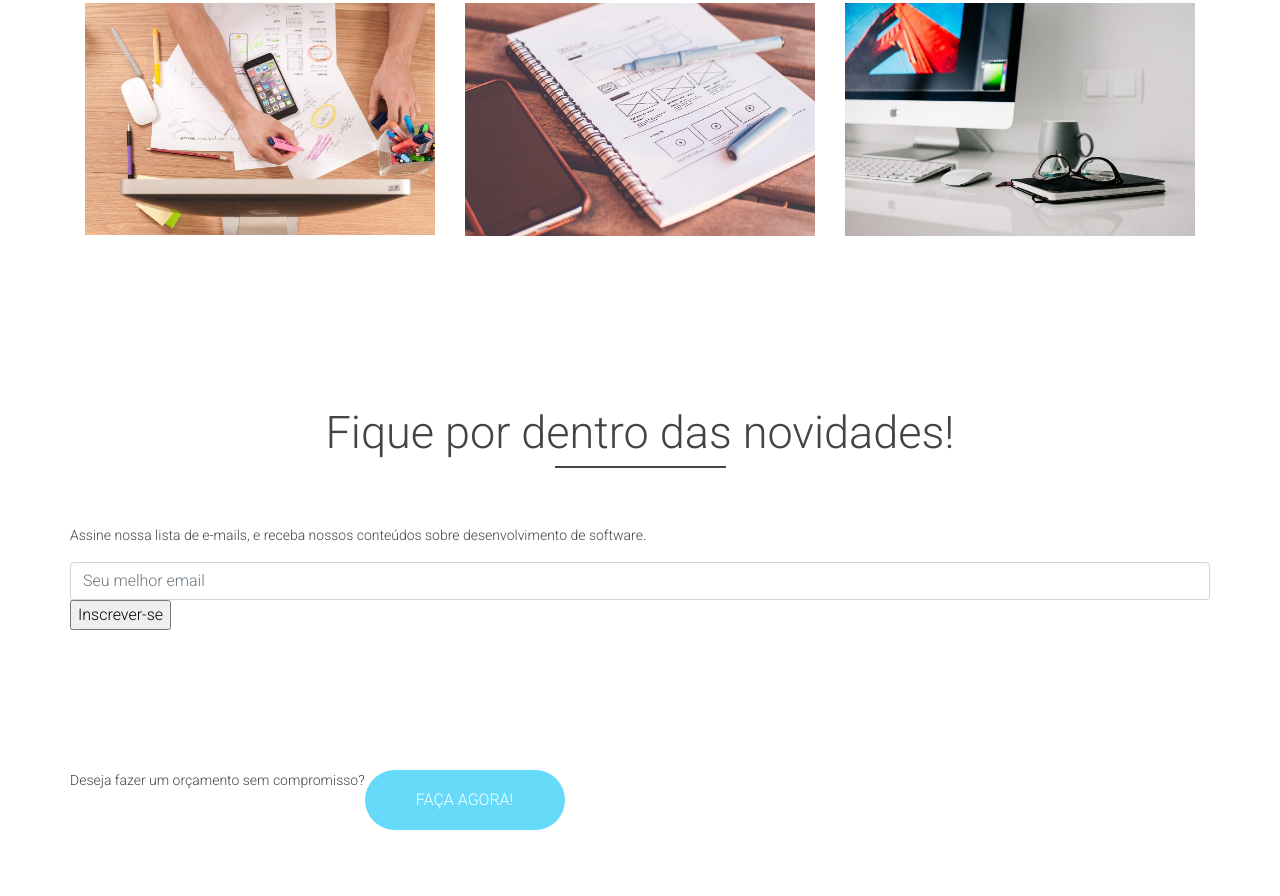
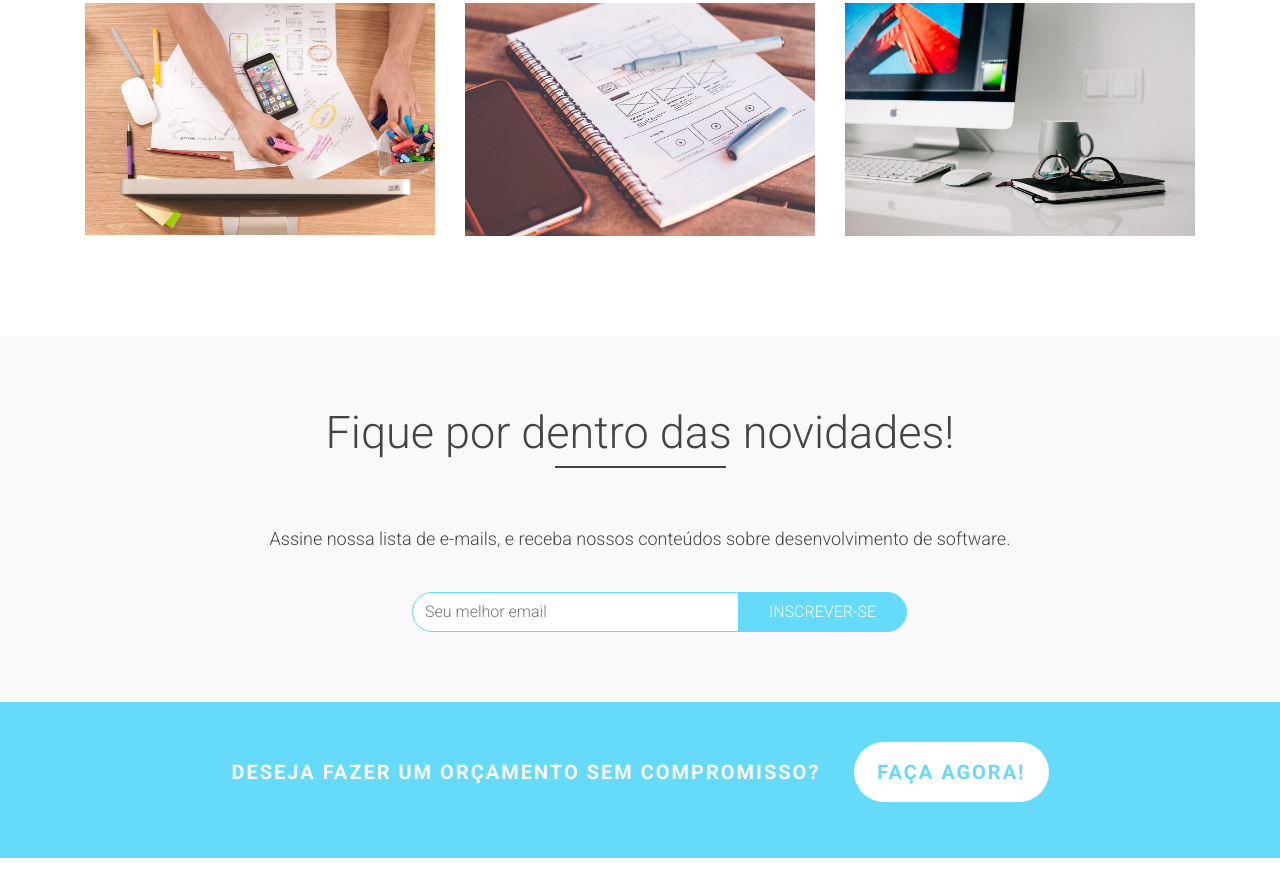
Before and after one commit to eugeniocarvalho/hdc-agency, a website: page index.html in a window 1280 px wide. Shown: the part 4231-5127 px from the top of the page. After the commit the page ends 5089 px from the top, so only its background shows below. Drawn offline with nearby package versions, Linux system fonts and the light colour scheme; a script that the page names is missing.

Commit message:
stylized newsletter-area and call-area

```diff
--- a/css/styles.css
+++ b/css/styles.css
@@ -276,3 +276,80 @@ header, .navbar {
   background-color: #65DAF9;
   border-color: #65DAF9;
 }
+
+/* Newsletter */
+
+#news-area {
+  text-align: center;
+  background-color: #f9f9f9;
+}
+
+#news-area p {
+  font-size: 18px;
+  margin-bottom: 40px;
+}
+
+#email-input {
+  border-radius: 0;
+  border-top-left-radius: 20px;
+  border-bottom-left-radius: 20px;
+  border: 1px solid #65DAF9;
+  display: inline-flex;
+  box-sizing: border-box;
+  width: 40%;
+  height: 40px;
+}
+
+#news-btn {
+  border-top-right-radius: 20px;
+  border-bottom-right-radius: 20px;
+  background-color: #65DAF9;
+  color: #FFF;
+  height: 40px;
+  border: 1px solid #65DAF9;
+  text-transform: uppercase;
+  padding: 0 30px;
+  margin-left: -130px;
+  position: absolute;
+  transition: 0.3s;
+}
+
+#news-btn:hover {
+  background-color: #FFF;
+  color: #65DAF9;
+}
+
+#call-area {
+  background-color: #65DAF9;
+  text-transform: uppercase;
+}
+#call-area .container {
+  padding: 40px 100px;
+}
+
+#call-area .row {
+  display: block;
+  text-align: center;
+}
+
+#call-area p {
+  color: #FFF;
+  font-weight: bold;
+  font-size: 20px;
+  width: auto;
+  letter-spacing: 2px;
+  margin-bottom: none;
+  display: inline-flex;
+  height: 60px;
+  line-height: 60px;
+}
+
+#call-area #call-btn {
+  background-color: #FFF;
+  color: #65DAF9;
+  font-weight: bold;
+  font-size: 20px;
+  margin-left: 30px;
+  width: auto;
+  letter-spacing: 2px;
+}
```
